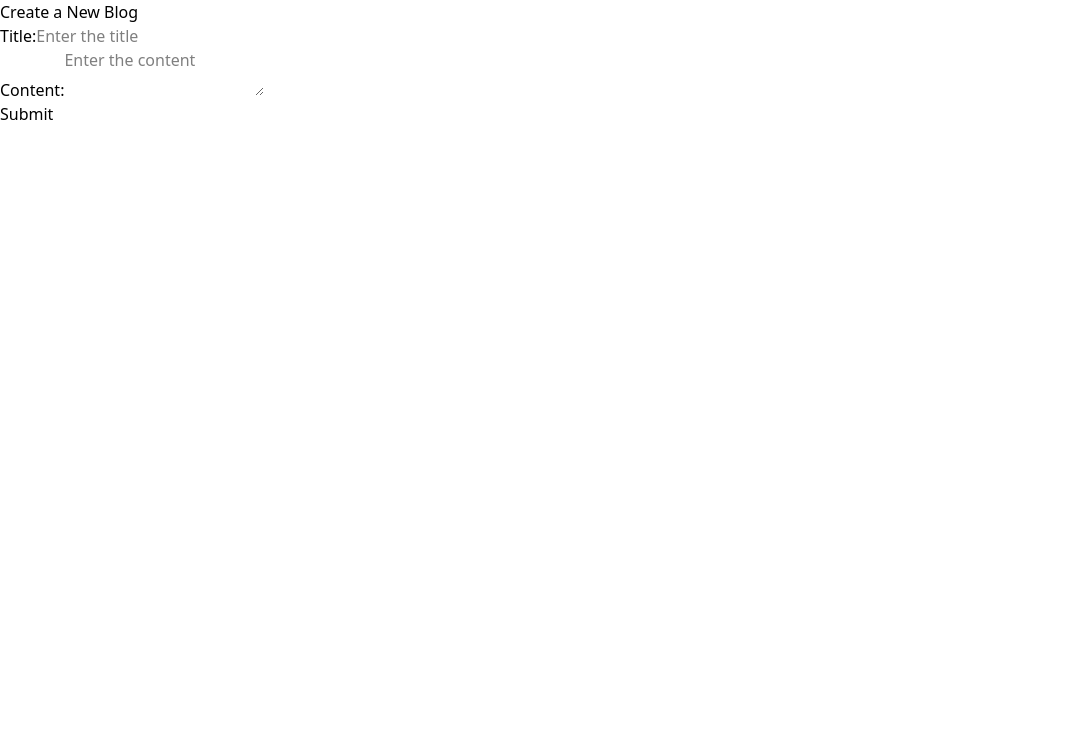
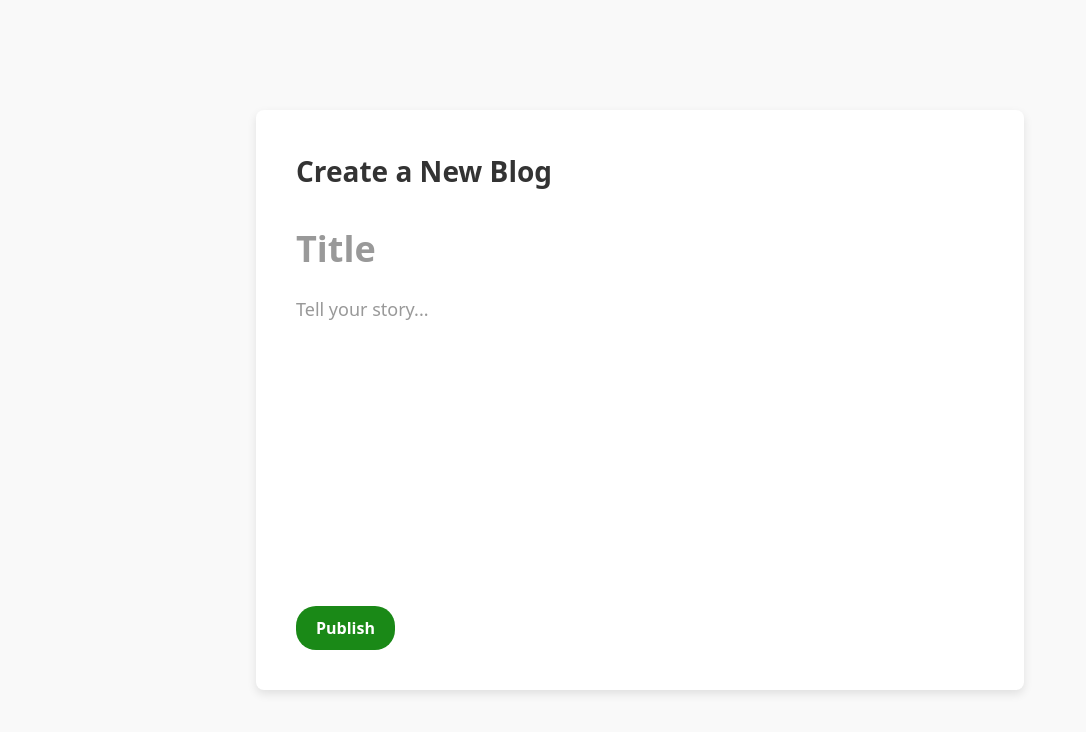
Before and after one commit to LeyaThomas/guarded_words, a React (Vite) app: page /create-blog in a window 1280 px wide. Shown: the top 732 px of the page, without its empty margins (0-1086 px from the left). Built offline with nearby package versions, Linux system fonts and the light colour scheme.

Commit message:
feat(blog):blog-styling-added

```diff
--- a/src/App.css
+++ b/src/App.css
@@ -303,3 +303,87 @@
   font-size: 0.875rem;
   color: #6b7280;
 }
+
+/* CreateBlog.css */
+.blog-container {
+  display: flex;
+  justify-content: center;
+  align-items: center;
+  min-height: 100vh;
+  background-color: #f9f9f9;
+}
+
+.editor {
+  width: 60%;
+  background: #ffffff;
+  padding: 40px;
+  border-radius: 8px;
+  box-shadow: 0 4px 10px rgba(0, 0, 0, 0.1);
+}
+
+.editor-title {
+  font-size: 28px;
+  font-weight: bold;
+  color: #333;
+  margin-bottom: 20px;
+}
+
+.error-message {
+  color: red;
+  font-size: 14px;
+  margin-bottom: 10px;
+}
+
+.blog-form {
+  display: flex;
+  flex-direction: column;
+}
+
+.blog-title {
+  font-size: 36px;
+  font-weight: bold;
+  border: none;
+  outline: none;
+  width: 100%;
+  padding: 10px 0;
+  background: transparent;
+  color: #333;
+}
+
+.blog-title::placeholder {
+  color: #999;
+}
+
+.blog-content {
+  font-size: 18px;
+  min-height: 300px;
+  border: none;
+  outline: none;
+  resize: none;
+  width: 100%;
+  padding: 10px 0;
+  background: transparent;
+  color: #333;
+}
+
+.blog-content::placeholder {
+  color: #999;
+}
+
+.publish-button {
+  background-color: #1a8917;
+  color: white;
+  padding: 10px 20px;
+  border: none;
+  border-radius: 20px;
+  font-size: 16px;
+  font-weight: bold;
+  cursor: pointer;
+  transition: background 0.3s ease-in-out;
+  margin-top: 20px;
+  align-self: flex-start;
+}
+
+.publish-button:hover {
+  background-color: #176e14;
+}
--- a/src/pages/CreateBlog.tsx
+++ b/src/pages/CreateBlog.tsx
@@ -1,86 +1,77 @@
-import { useState, ChangeEvent, FormEvent } from 'react';
-import { useNavigate } from 'react-router-dom'; // For navigation
-import axios from 'axios'; // For making API requests
+import { useState, ChangeEvent, FormEvent } from "react";
+import { useNavigate } from "react-router-dom";
+import axios from "axios";
+
 
 const CreateBlog: React.FC = () => {
-  const [title, setTitle] = useState<string>('');
-  const [content, setContent] = useState<string>('');
-  const [error, setError] = useState<string>('');
-  const navigate = useNavigate(); // Using useNavigate
+  const [title, setTitle] = useState<string>("");
+  const [content, setContent] = useState<string>("");
+  const [error, setError] = useState<string>("");
+  const navigate = useNavigate();
 
-  // Handle title input change
   const handleTitleChange = (e: ChangeEvent<HTMLInputElement>) => {
     setTitle(e.target.value);
   };
 
-  // Handle content input change
   const handleContentChange = (e: ChangeEvent<HTMLTextAreaElement>) => {
     setContent(e.target.value);
   };
 
-  // Handle category input change
-
-  // Handle form submission
   const handleSubmit = async (e: FormEvent) => {
     e.preventDefault();
 
     if (!title || !content) {
-      setError('All fields are required.');
+      setError("All fields are required.");
       return;
     }
 
-    const accessToken = localStorage.getItem('access_token');
-     console.log('Access Token:', accessToken); // 🔍 Debugging log
-    const blogData = {
-      title,
-      content,
-
-    };
+    const blogData = { title, content };
 
     try {
-      // Post data to the backend API (make sure your Django API is set up to handle POST requests for blogs)
-      const response = await axios.post('http://127.0.0.1:8000/api/blogs/blog/', blogData, {
-        headers: {
-
-          Authorization: `Bearer ${localStorage.getItem('access_token')}`,
-        },
-      });
+      const response = await axios.post(
+        "http://127.0.0.1:8000/api/blogs/blog/",
+        blogData,
+        {
+          headers: {
+            Authorization: `Bearer ${localStorage.getItem("access_token")}`,
+          },
+        }
+      );
 
       if (response.status === 201) {
-        navigate('/editor'); // Redirect to Editor page after success
+        navigate("/editor");
       }
     } catch (err) {
-      setError('There was an error creating the blog. Please try again.');
+      setError("There was an error creating the blog. Please try again.");
     }
   };
 
   return (
-    <div className="create-blog-container">
-      <h2>Create a New Blog</h2>
-      {error && <p className="error">{error}</p>}
-      <form onSubmit={handleSubmit}>
-        <div>
-          <label htmlFor="title">Title:</label>
+    <div className="blog-container">
+      <div className="editor">
+        <h2 className="editor-title">Create a New Blog</h2>
+
+        {error && <p className="error-message">{error}</p>}
+
+        <form onSubmit={handleSubmit} className="blog-form">
           <input
             type="text"
-            id="title"
             value={title}
             onChange={handleTitleChange}
-            placeholder="Enter the title"
+            placeholder="Title"
+            className="blog-title"
           />
-        </div>
-        <div>
-          <label htmlFor="content">Content:</label>
+
           <textarea
-            id="content"
             value={content}
             onChange={handleContentChange}
-            placeholder="Enter the content"
-          />
-        </div>
+            placeholder="Tell your story..."
+            className="blog-content"
+          ></textarea>
 
-        <button type="submit">Submit</button>
-      </form>
+          <button className="publish-button">Publish</button>
+        </form>
+      </div>
     </div>
   );
 };
```
